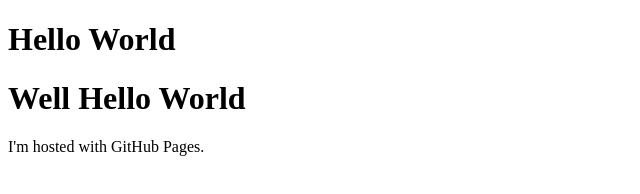
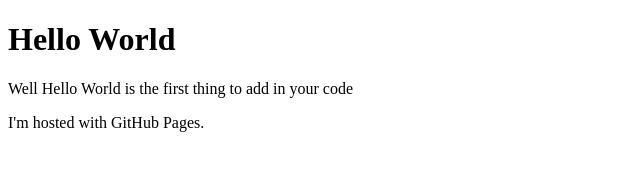
Before and after one commit to rickar018/rickar018.github.io, a plain HTML site: page index.html in a window 1280 px wide. Shown: the whole page, without its empty margins (0-640 px from the left). Drawn offline with Linux system fonts and the light colour scheme.

Commit message:
Version v0.03

```diff
--- a/index.html
+++ b/index.html
@@ -2,7 +2,7 @@
 <html>
 <body>
 <h1>Hello World</h1>
-<h1>Well Hello World</h1>
+<p>Well Hello World is the first thing to add in your code</p>
 <p>I'm hosted with GitHub Pages.</p>
 </body>
 </html>
```
